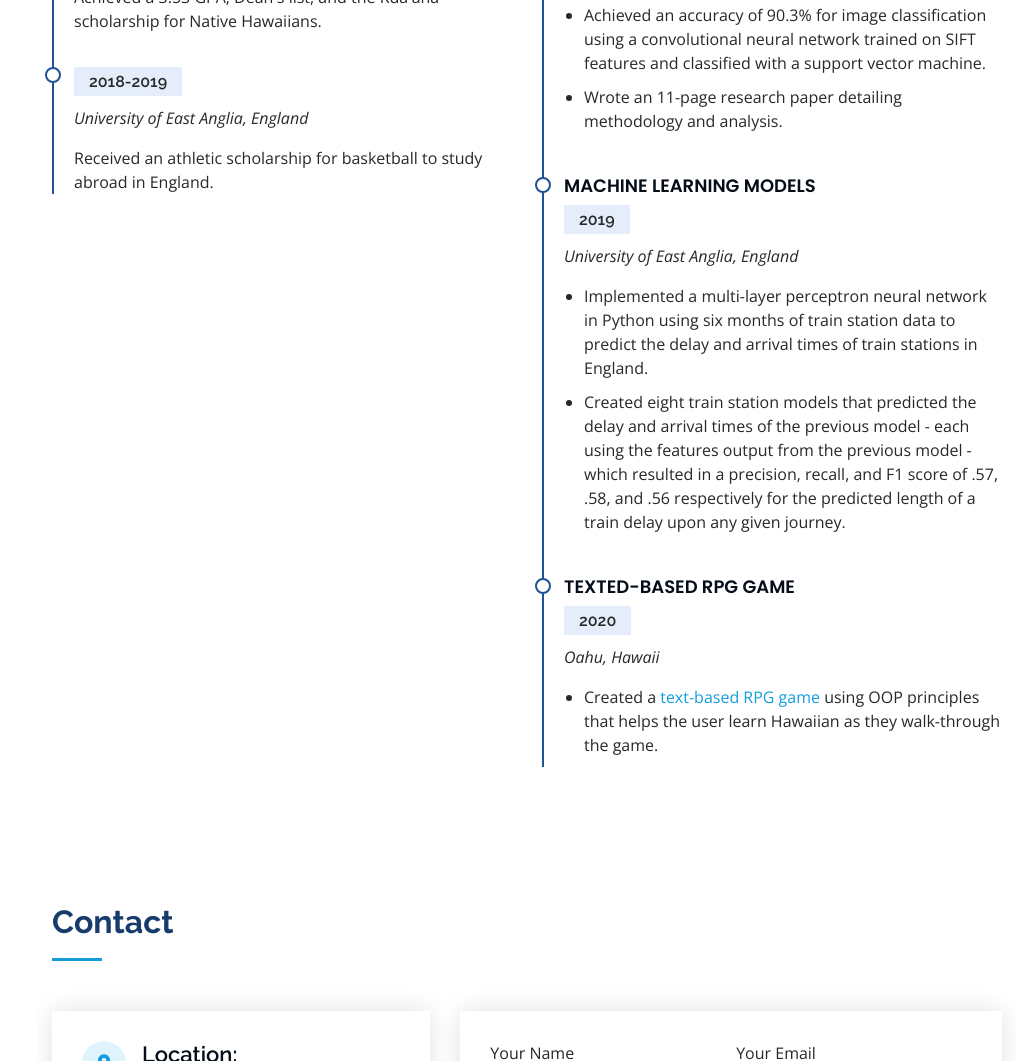
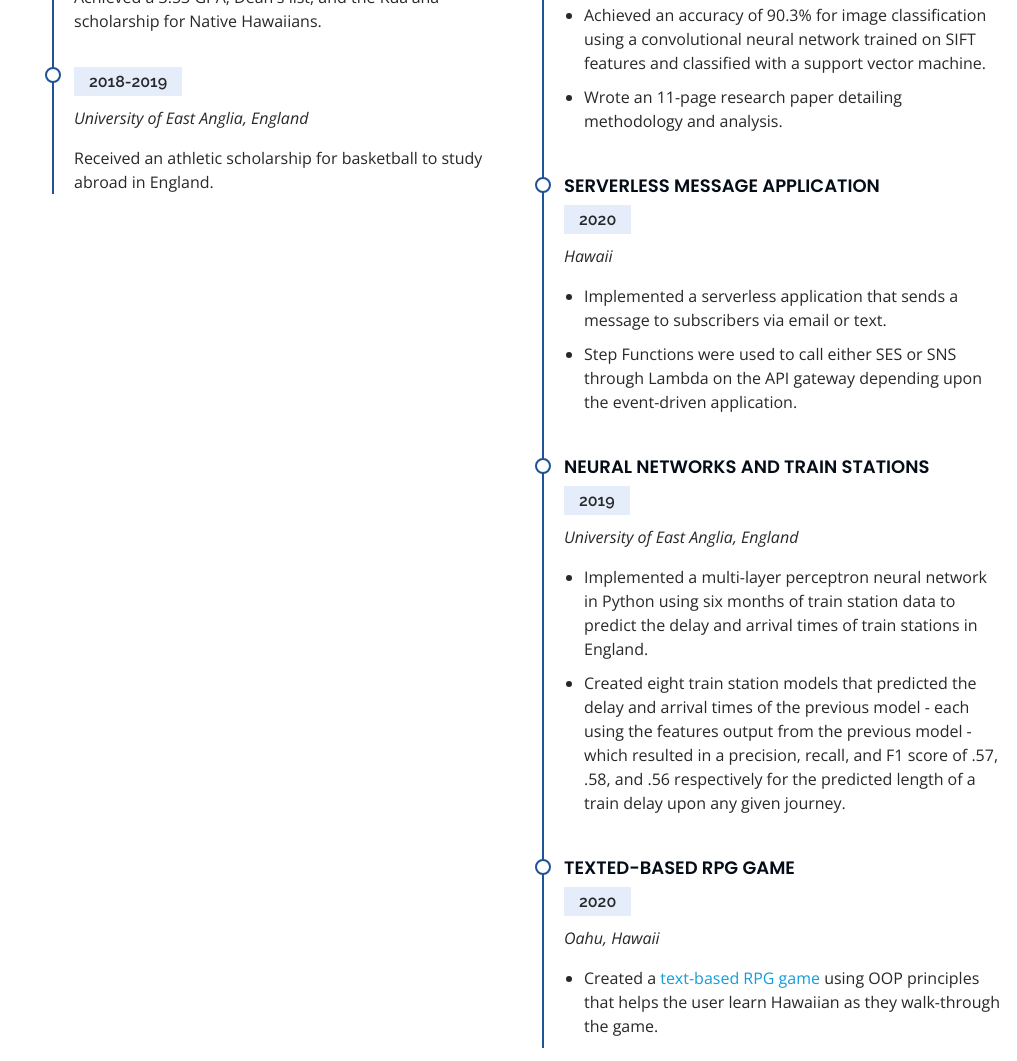
Before and after one commit to townerhale/cloud_resume_challenge_frontend, a plain HTML site: page index.html in a window 1280 px wide. Shown: the part 2909-3970 px from the top of the page, without its empty margins (263-1280 px from the left). Drawn offline with nearby package versions, Linux system fonts and the light colour scheme; no server answers.

Commit message:
added more to resume

```diff
--- a/index.html
+++ b/index.html
@@ -261,7 +261,17 @@
               </ul>
             </div>
             <div class="resume-item">
-              <h4>Machine Learning Models</h4>
+              <h4>Serverless message application</h4>
+              <h5>2020</h5>
+              <p><em>Hawaii</em></p>
+              <ul>
+                <li>Implemented a serverless application that sends a message to subscribers via email or text. </li>
+                <li>Step Functions were used to call either SES or SNS through Lambda on the API gateway depending upon the event-driven application.
+                </li>
+              </ul>
+            </div>
+            <div class="resume-item">
+              <h4>Neural Networks and Train Stations</h4>
               <h5>2019</h5>
               <p><em>University of East Anglia, England</em></p>
               <ul>
```
